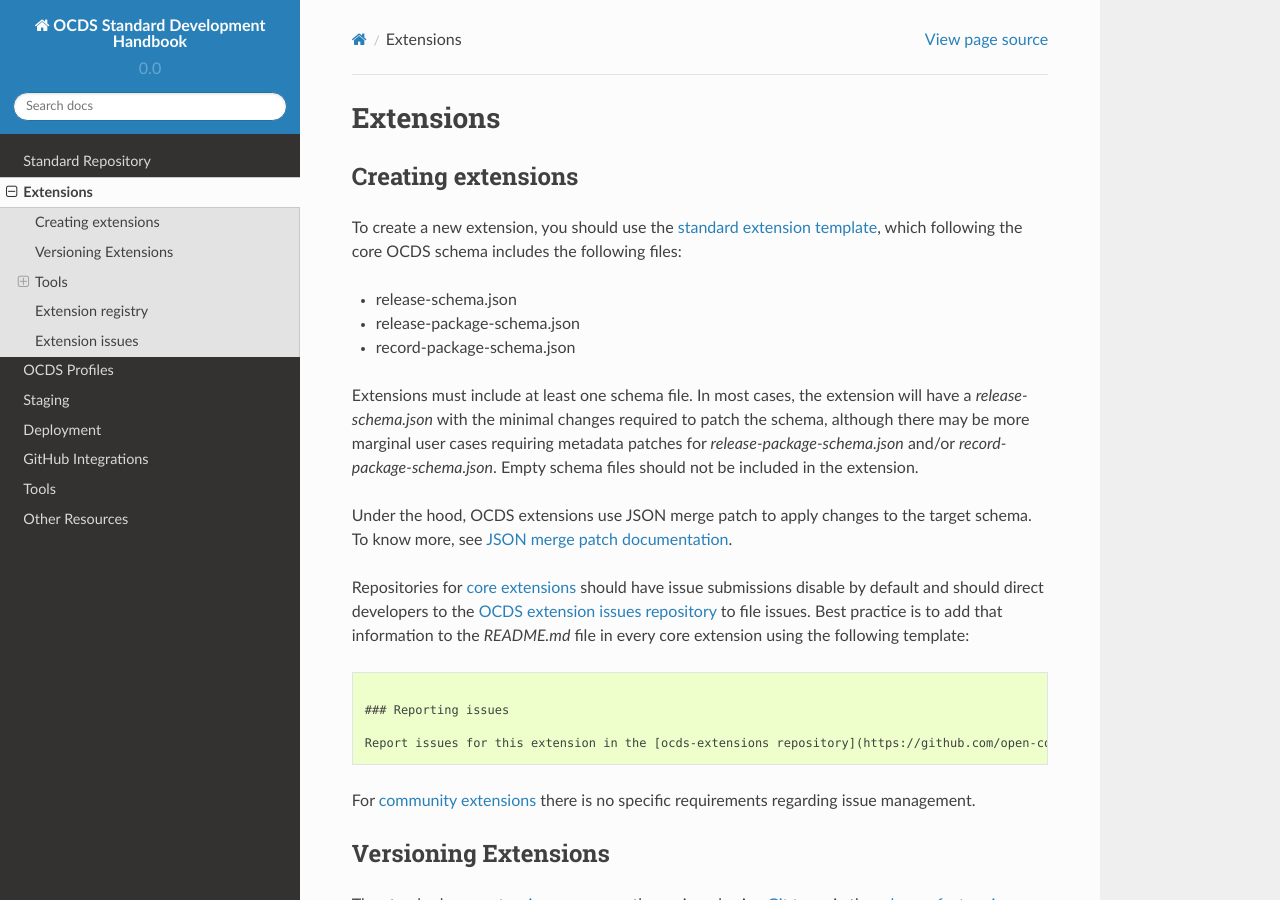
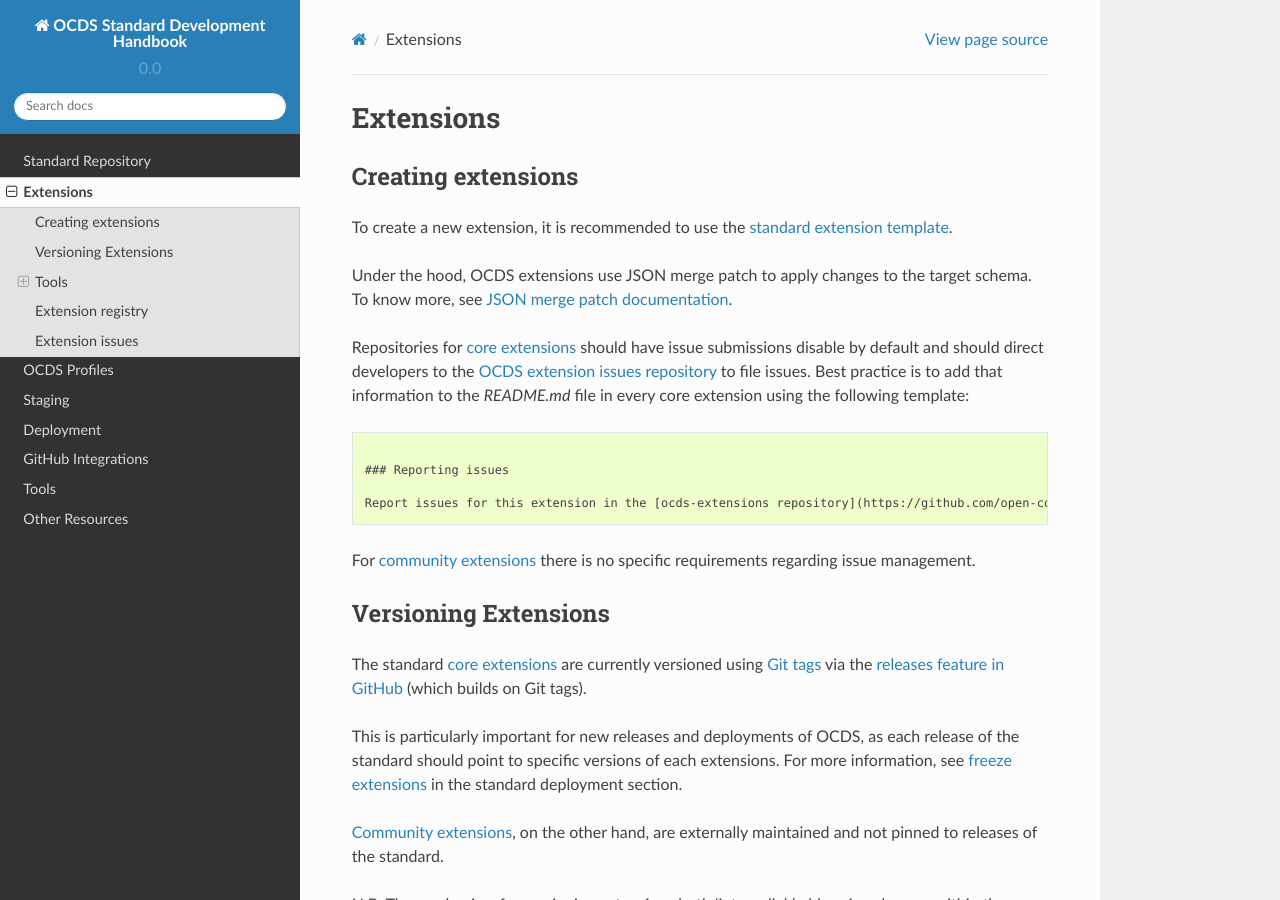
Before and after one commit to open-contracting/standard-development-handbook, a Sphinx documentation site: the page built from docs/extensions.md, in a window 1280 px wide and 900 px high. Built offline with Sphinx 7.4.7 and the Read the Docs theme 2.0.0, drawn with Linux system fonts in a browser that asks for light colours.

Commit message:
Remove generic extension template documentation

```diff
--- a/docs/extensions.md
+++ b/docs/extensions.md
@@ -2,13 +2,7 @@
 
 ## Creating extensions
 
-To create a new extension, you should use the [standard extension template](https://github.com/open-contracting/standard_extension_template), which following the core OCDS schema includes the following files:
-
-* release-schema.json
-* release-package-schema.json
-* record-package-schema.json
-
-Extensions must include at least one schema file. In most cases, the extension will have a _release-schema.json_ with the minimal changes required to patch the schema, although there may be more marginal user cases requiring metadata patches for _release-package-schema.json_ and/or _record-package-schema.json_. Empty schema files should not be included in the extension.
+To create a new extension, it is recommended to use the [standard extension template](https://github.com/open-contracting/standard_extension_template).
 
 Under the hood, OCDS extensions use JSON merge patch to apply changes to the target schema. To know more, see [JSON merge patch documentation](https://tools.ietf.org/html/rfc7396).
 
```
